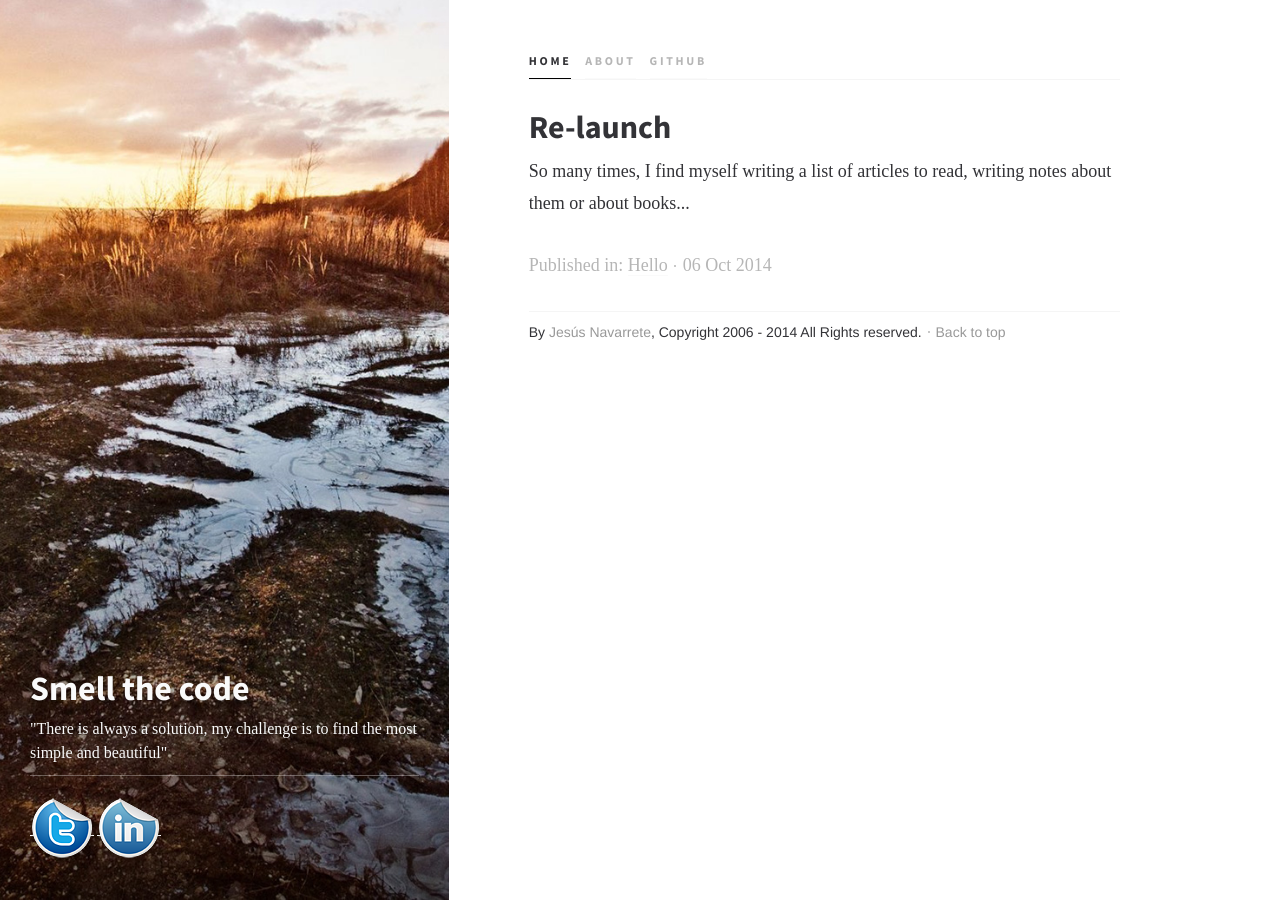
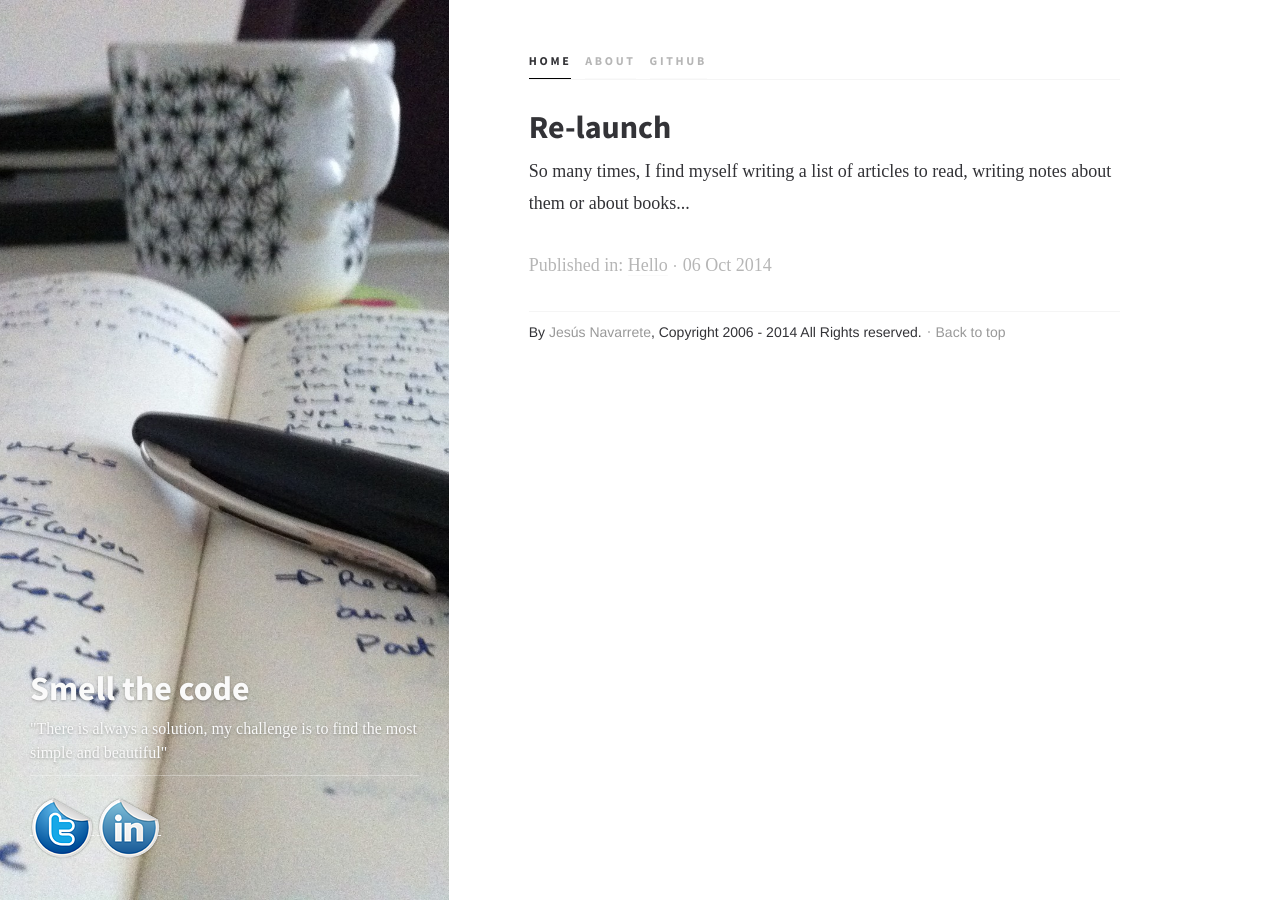
Before and after one commit to jenaiz/jenaiz.github.io, a Jekyll site: the page built from index.html, in a window 1280 px wide. Built offline with Jekyll 4.4.1, drawn with Linux system fonts in a browser that asks for light colours; nearby versions of some CDN libraries; some web fonts are replaced; Markdown is read by kramdown in place of the engine named in the settings.

Commit message:
new image for home and top

```diff
--- a/assets/css/main2.css
+++ b/assets/css/main2.css
@@ -1101,7 +1101,7 @@ ol li {
   padding: 15px;
   width: 100%;
   height: 350px;
-  background: url(/assets/images/a-great-story-cover.jpg) no-repeat center center;
+  background: url(/assets/images/notebook.jpg) no-repeat center center;
   -webkit-background-size: cover;
   -moz-background-size: cover;
   -o-background-size: cover;
@@ -1542,7 +1542,7 @@ blockquote {
 
 /* line 104, ../sass/partials/_single.sass */
 .hero-a-great-story {
-  background: url(/assets/images/a-great-story-cover.jpg) center center no-repeat;
+  background: url(/assets/images/notebook.jpg) center center no-repeat;
   -webkit-background-size: cover;
   -moz-background-size: cover;
   -o-background-size: cover;
```
Also changed, not shown: assets/images/notebook.jpg (added).
